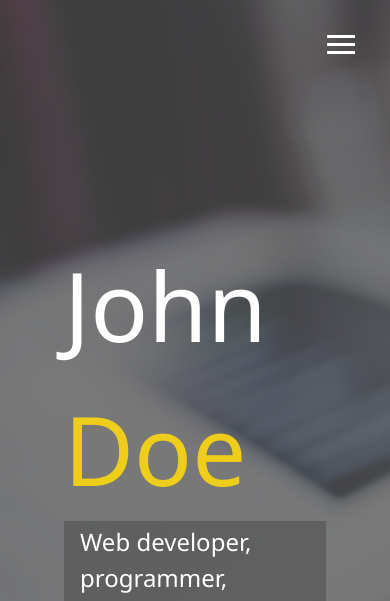
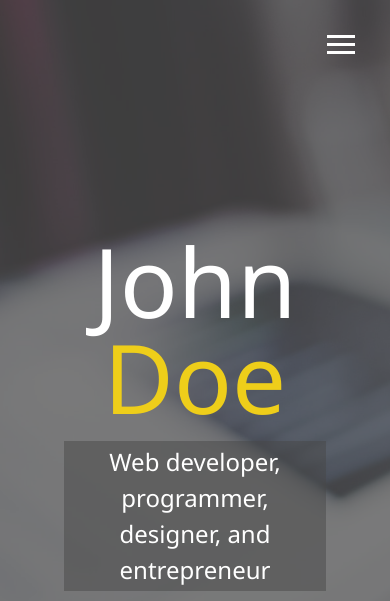
Before and after one commit to joshpeper/Modern_Portfolio, a website: page dist/index.html in a window 390 px wide. Shown: the top 601 px of the page. Drawn offline with Linux system fonts and the light colour scheme.

Commit message:
added mobile optimization

```diff
--- a/scss/_config.scss
+++ b/scss/_config.scss
@@ -26,3 +26,28 @@ $background-opacity: 0.7;
     }
   }
 }
+
+// media query mixins
+@mixin mediaSm {
+  @media screen and (max-width: 500px) {
+    @content;
+  }
+}
+
+@mixin mediaMd {
+  @media screen and (max-width: 768px) {
+    @content;
+  }
+}
+
+@mixin mediaLg {
+  @media screen and (min-width: 769px) and (max-width: 1170px) {
+    @content;
+  }
+}
+
+@mixin mediaXL {
+  @media screen and (min-width: 1171px) {
+    @content;
+  }
+}
--- a/scss/_menu.scss
+++ b/scss/_menu.scss
@@ -35,7 +35,7 @@
   position: fixed;
   top: 0;
   width: 100%;
-  opacity: 0.8;
+  opacity: 0.9;
   visibility: hidden;
   &.show {
     visibility: visible;
@@ -74,7 +74,7 @@
     .portrait {
       width: 250px;
       height: 250px;
-      background: url(../img/portrait.jpg);
+      background: url('../img/portrait.jpg');
       border-radius: 50%;
       border: solid 3px $secondary-color;
     }
--- /dev/null
+++ b/scss/_mobile.scss
@@ -0,0 +1,47 @@
+// widescreen
+@include mediaXL {}
+
+// Desktop and laptop
+@include mediaLg {}
+
+// tablet and small laptops
+@include mediaMd {
+  main {
+    align-items: center;
+    text-align: center;
+    .lg-heading {
+      line-height: 1;
+      margin-bottom: 1rem;
+    }
+  }
+  ul.menu-nav,
+  div.menu-branding {
+    float: none;
+    width: 100%;
+    min-height: 0;
+    &.show {
+      transform: translate3d(0, 0, 0);
+    }
+  }
+  .menu-nav {
+    height: 75vh;
+    transform: translate3d(-100%, 0, 0);
+    font-size: 24px;
+  }
+  .menu-branding {
+    height: 25vh;
+    transform: translate3d(100%, 0, 0);
+    .portrait {
+      background: url('../img/portrait_small.jpg');
+      width: 150px;
+      height: 150px;
+    }
+  }
+}
+
+// phones
+@include mediaSm {
+  main#home h1 {
+    margin-top: 10vh;
+  }
+}
--- a/scss/main.scss
+++ b/scss/main.scss
@@ -1,5 +1,6 @@
 @import 'config';
 @import 'menu';
+@import 'mobile';
 * {
   box-sizing: border-box;
 }
```
Also changed, not shown: dist/css/main.css.
